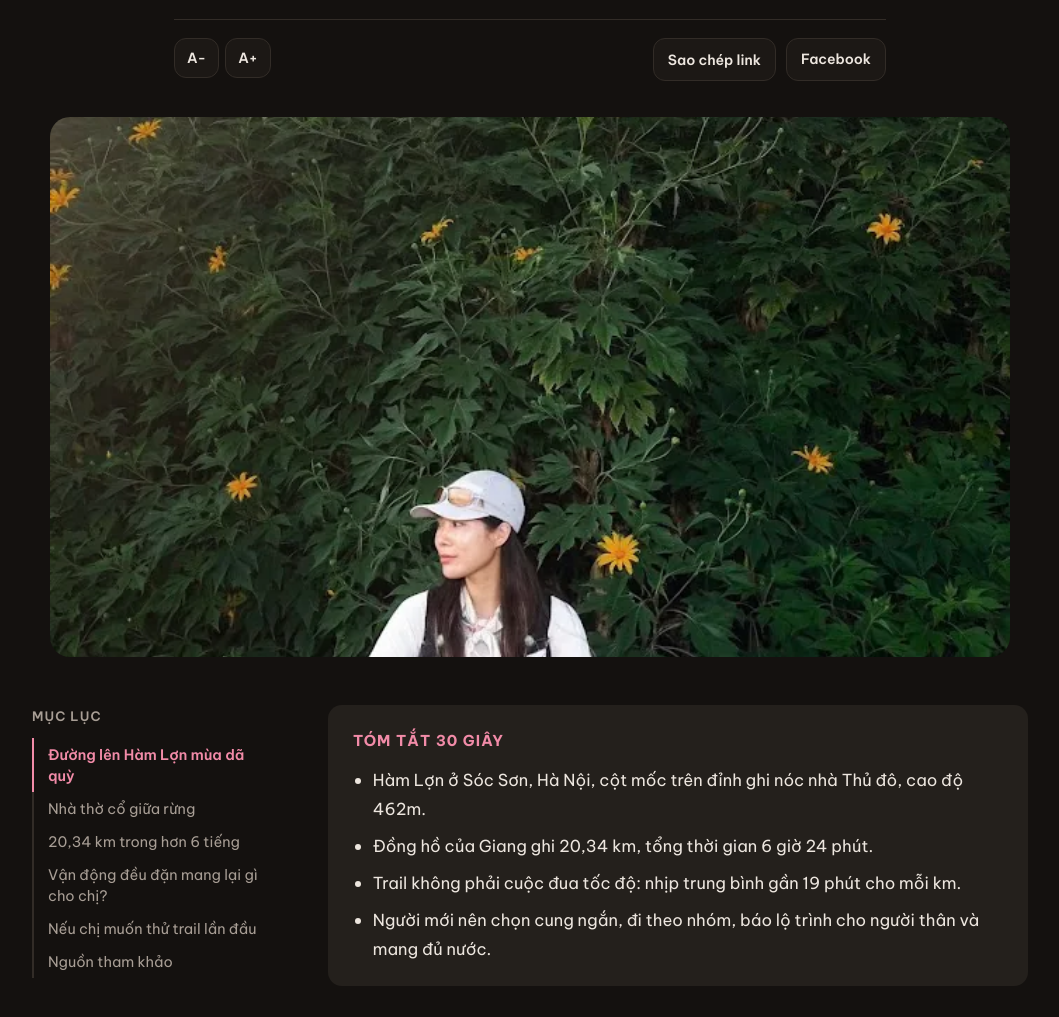
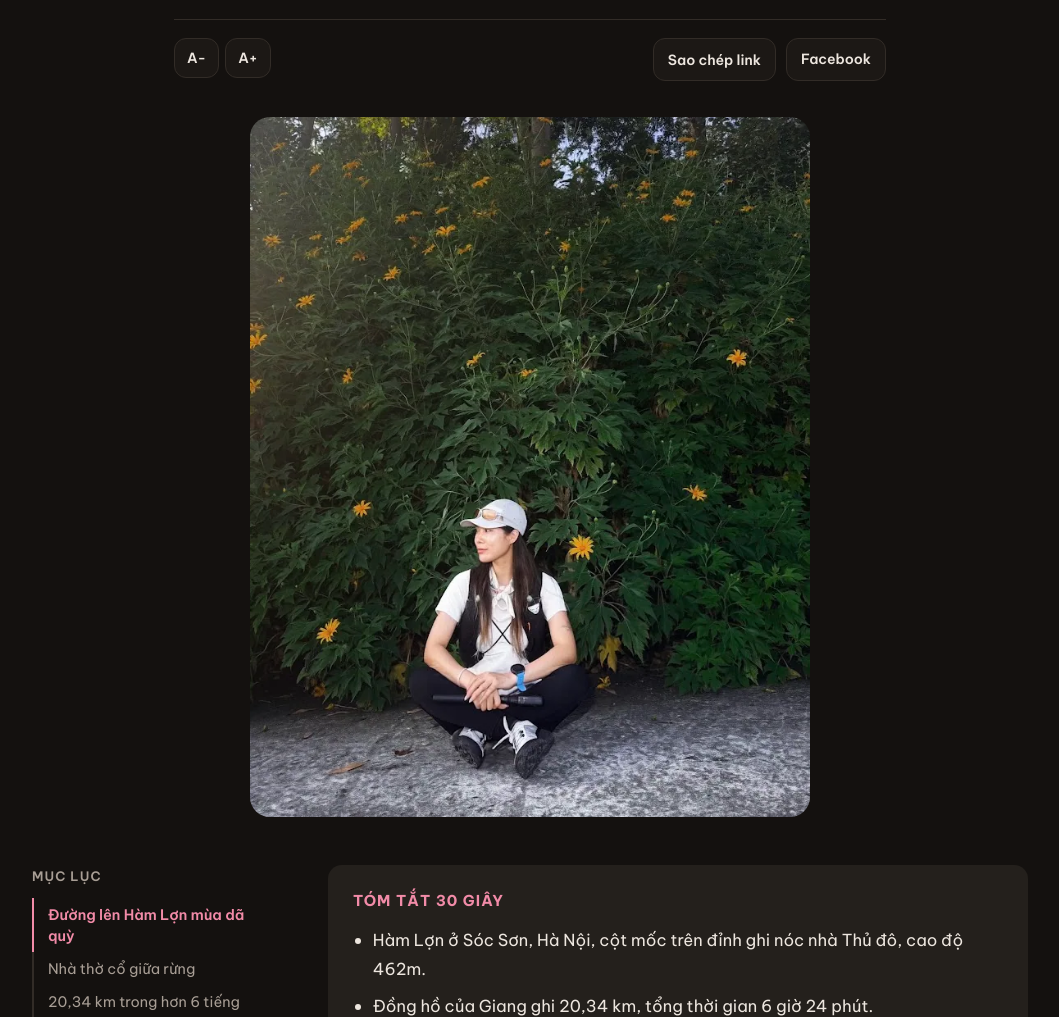
Before and after one commit to goldhomebeauty-creator/website-ca-nhan, an Astro site: page /bai/trail-nui-ham-lon-noc-nha-thu-do in a window 1280 px wide. Shown: the part 438-1455 px from the top of the page, without its empty margins (110-1169 px from the left). Built offline with nearby package versions, Linux system fonts and the light colour scheme; Astro itself is replaced by a stand-in of ours.

Commit message:
Ảnh bìa dọc giữ khung 4:5, thêm anhViTri để không cắt mất người (#10)
Ảnh chụp điện thoại (dọc) trước bị ép khung 16:9 nên mất mặt người. Nay bìa dọc hiện khung 4:5, thẻ bài và ảnh chia sẻ Facebook giữ đúng vùng có người.

Co-authored-by: goldhomebeauty-creator <273303721+goldhomebeauty-creator@users.noreply.github.com>
Co-authored-by: Claude Opus 5.5 <noreply@anthropic.com>

```diff
--- a/src/components/TheBai.astro
+++ b/src/components/TheBai.astro
@@ -19,7 +19,7 @@ const widths = co === 'big' ? [480, 760, 1100] : co === 'side' ? [320, 560] : [4
 ---
 <a href={`/bai/${bai.id}/`} class:list={['card reveal', { big: co === 'big' }]} data-tim={`${d.tieuDe} ${d.moTa} ${chuDe.ten}`.toLowerCase()}>
   {d.anh && (
-    <div class="thumb photo"><Image src={d.anh} alt={d.anhMoTa ?? ''} widths={widths} sizes={sizes} /></div>
+    <div class="thumb photo"><Image src={d.anh} alt={d.anhMoTa ?? ''} widths={widths} sizes={sizes} style={d.anhViTri ? `object-position:${d.anhViTri}` : undefined} /></div>
   )}
   <div class="card-body">
     <span><span class={`tag ${chuDe.the}`}>{chuDe.ten}</span></span>
--- a/src/content.config.ts
+++ b/src/content.config.ts
@@ -16,6 +16,8 @@ const bai = defineCollection({
       anh: image().optional(),
       anhMoTa: z.string().optional(),
       anhChuThich: z.string().optional(),
+      // Điểm giữ lại khi ảnh bị cắt khung (CSS object-position), vd "50% 80%" cho ảnh dọc có người ở phía dưới
+      anhViTri: z.string().regex(/^\d{1,3}% \d{1,3}%$/).optional(),
       // Khung "Tóm tắt 30 giây" ở đầu bài
       tomTat: z.array(z.string()).default([]),
       // Hộp "Nên / Tránh" sau phần thân bài
--- a/src/content/bai/trail-nui-ham-lon-noc-nha-thu-do.md
+++ b/src/content/bai/trail-nui-ham-lon-noc-nha-thu-do.md
@@ -4,6 +4,7 @@ moTa: "Giang chạy trail núi Hàm Lợn, nóc nhà Thủ đô cao 462m: 20,34
 ngay: 2026-11-27
 chuDe: song-khoe
 anh: ../../assets/anh/ham-lon-ngoi-ben-da-quy.webp
+anhViTri: "50% 85%"
 anhMoTa: "Lê Thu Giang đội mũ lưỡi trai trắng, ngồi nghỉ bên bụi dã quỳ nở vàng trên đường lên núi Hàm Lợn"
 lienQuan:
   - kien-nhan-khi-cham-da
--- a/src/pages/bai/[slug].astro
+++ b/src/pages/bai/[slug].astro
@@ -31,7 +31,7 @@ const lienQuan = [
   .slice(0, 3);
 
 const anhChiaSe = d.anh
-  ? (await getImage({ src: d.anh, width: 1200, height: 630, fit: 'cover', format: 'jpg' })).src
+  ? (await getImage({ src: d.anh, width: 1200, height: 630, fit: 'cover', position: d.anhViTri ? 'attention' : 'centre', format: 'jpg' })).src
   : undefined;
 
 // Video đặt giữa bài: cắt thân bài tại dòng <div data-video></div>,
@@ -114,8 +114,8 @@ if (d.video) {
       </div>
 
       {d.anh && (
-        <figure class="post-cover">
-          <Image src={d.anh} alt={d.anhMoTa ?? ''} widths={[640, 960, 1280]} sizes="(max-width: 1000px) 100vw, 960px" loading="eager" fetchpriority="high" />
+        <figure class:list={['post-cover', { doc: d.anh.height > d.anh.width }]}>
+          <Image src={d.anh} alt={d.anhMoTa ?? ''} widths={[640, 960, 1280]} sizes={d.anh.height > d.anh.width ? '(max-width: 600px) 100vw, 560px' : '(max-width: 1000px) 100vw, 960px'} loading="eager" fetchpriority="high" style={d.anhViTri ? `object-position:${d.anhViTri}` : undefined} />
           {d.anhChuThich && <figcaption>{d.anhChuThich}</figcaption>}
         </figure>
       )}
--- a/src/styles/global.css
+++ b/src/styles/global.css
@@ -287,6 +287,9 @@ footer { border-top: 1px solid var(--line); margin-top: 56px; padding: 48px 0 32
 .btn-sm { padding: 8px 14px; font-size: 14px; }
 .post-cover { max-width: 1008px; margin: 36px auto 0; padding: 0 24px; }
 .post-cover img { width: 100%; height: auto; aspect-ratio: 16 / 9; object-fit: cover; border-radius: 20px; }
+/* Ảnh bìa dọc (chụp điện thoại): giữ khung 4:5, không ép ngang để khỏi mất mặt người */
+.post-cover.doc { max-width: 608px; }
+.post-cover.doc img { aspect-ratio: 4 / 5; }
 
 .post-grid { max-width: var(--max); margin: 48px auto 0; padding: 0 24px; display: grid; grid-template-columns: 240px minmax(0, 700px); justify-content: center; gap: 56px; }
 .toc { position: sticky; top: 92px; align-self: start; max-height: calc(100vh - 110px); overflow: auto; font-size: 14.5px; }
```
